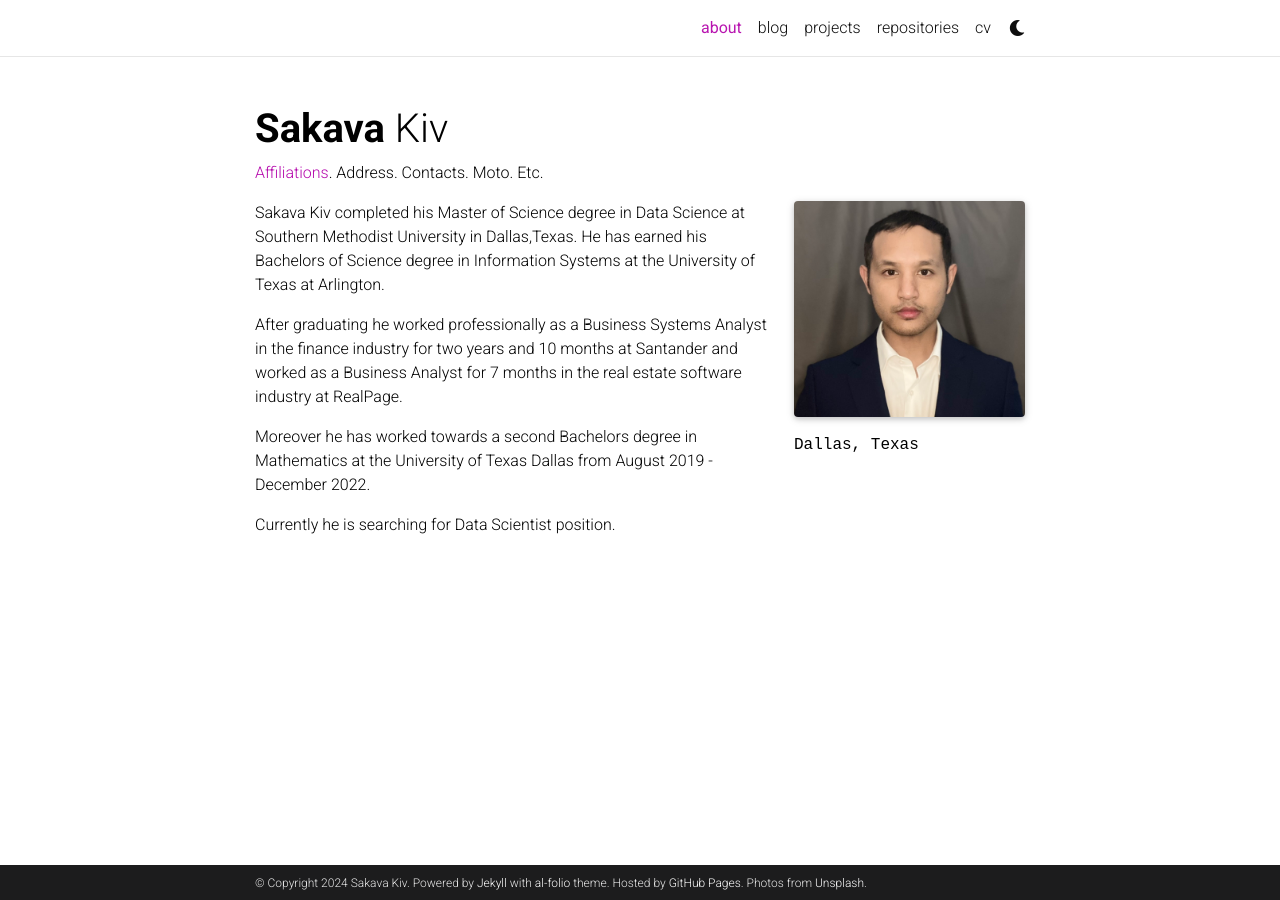
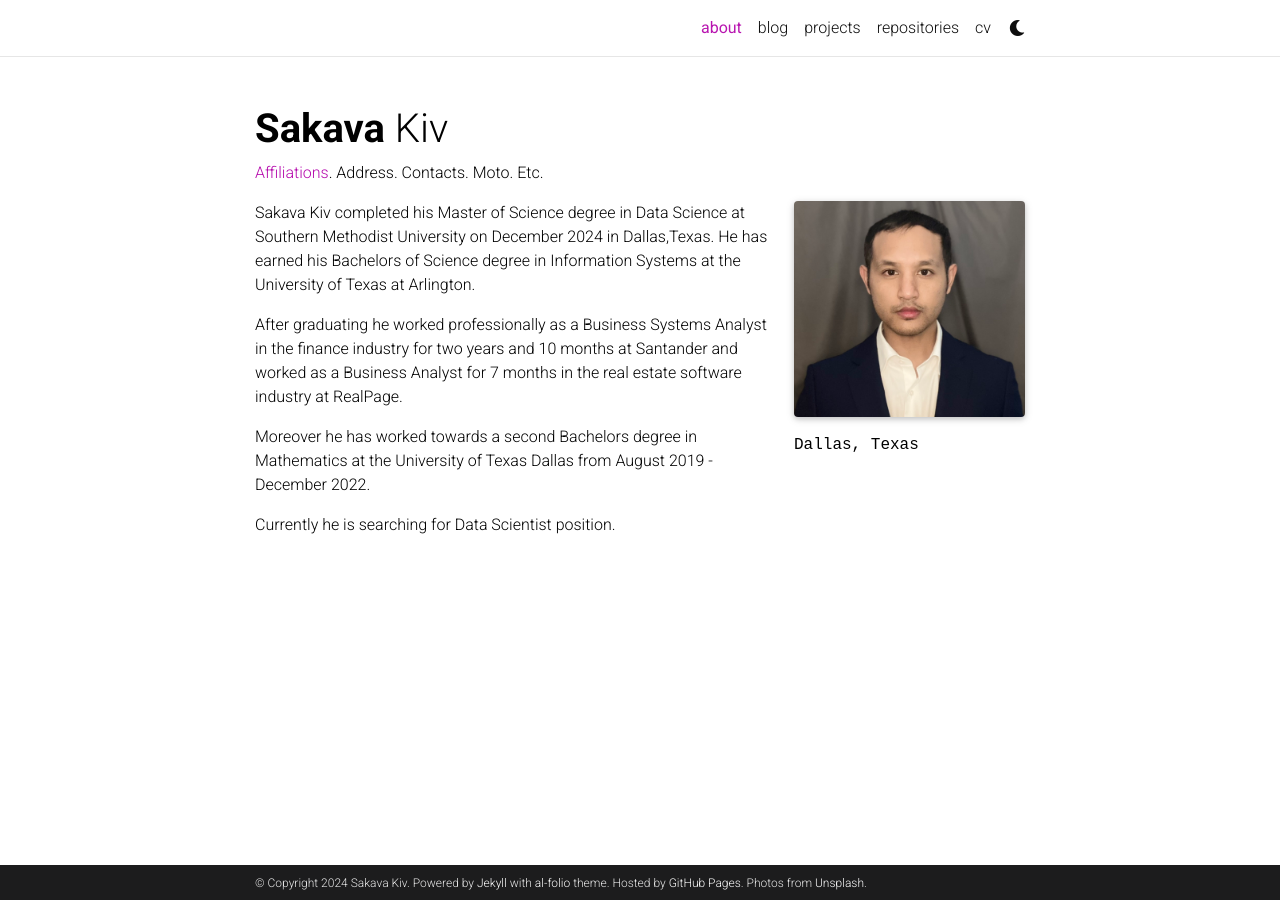
Before and after one commit to SakavaKiv/SakavaKiv.github.io, a Jekyll site: the page built from _pages/about.md, in a window 1280 px wide. Built offline with Jekyll 4.4.1, drawn with Linux system fonts in a browser that asks for light colours; full-size pictures stand in for the smaller copies a plugin makes; comment, search, counter and statistics services are not loaded; a style sheet for code colours, icons or effects is not loaded.

Commit message:
Update about.md

```diff
--- a/_pages/about.md
+++ b/_pages/about.md
@@ -16,7 +16,7 @@
 social: false  # includes social icons at the bottom of the page
 ---
 
-Sakava Kiv completed his Master of Science degree in Data Science at Southern Methodist University in Dallas,Texas. He has earned his Bachelors of Science degree in Information Systems at the University of Texas at Arlington.
+Sakava Kiv completed his Master of Science degree in Data Science at Southern Methodist University on December 2024 in Dallas,Texas. He has earned his Bachelors of Science degree in Information Systems at the University of Texas at Arlington.
 
 After graduating he worked professionally as a Business Systems Analyst in the finance industry for two years and 10 months at Santander and worked as a Business Analyst for 7 months in the real estate software industry at RealPage.
 
```
